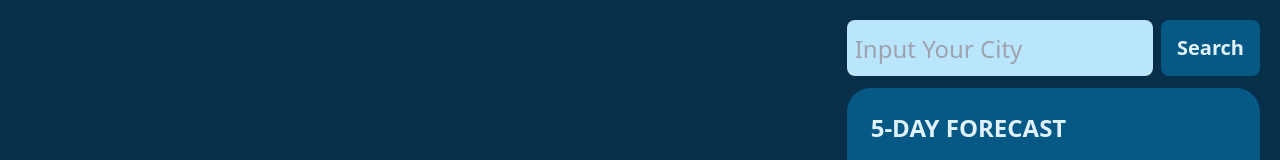
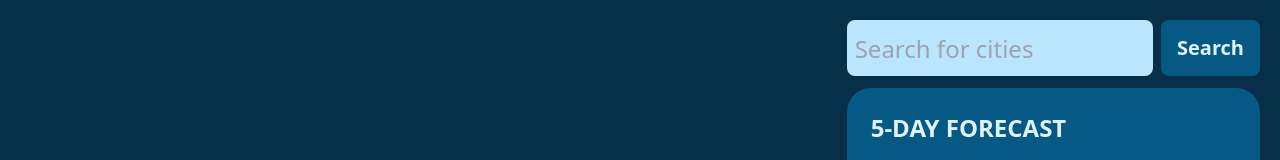
Before and after one commit to Wildanaryo/weather-forecast, a React (Vite) app: page / in a window 1280 px wide. Shown: the top 160 px of the page. Built offline with nearby package versions, Linux system fonts and the light colour scheme; no server answers.

Commit message:
modified:   src/page/Weather.jsx

```diff
--- a/src/page/Weather.jsx
+++ b/src/page/Weather.jsx
@@ -30,7 +30,7 @@ export default function Weather() {
           <input
             type="text"
             value={place}
-            placeholder="Input Your City"
+            placeholder="Search for cities"
             className="bg-sky-200 h-full w-full rounded-lg p-2 placeholder-text-sky-800 placeholder-text-2xl focus:outline-none focus:ring focus:ring-sky-700 text-2xl"
             onChange={handleInputPlace}
           />
```
